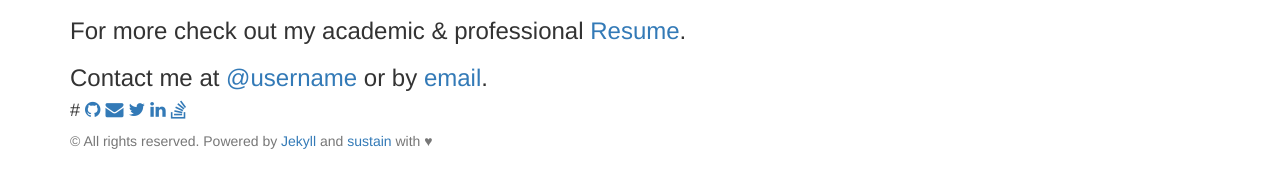
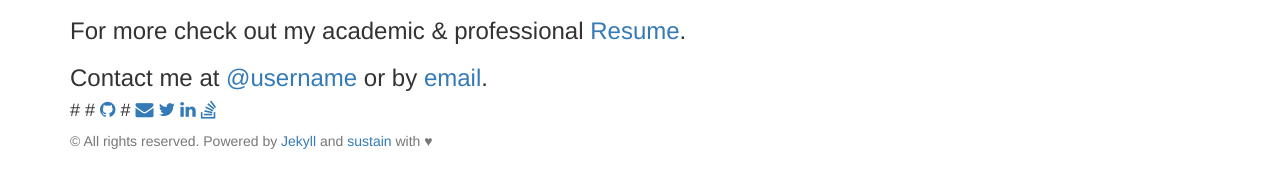
Before and after one commit to jekyllt/sustain, a Jekyll site: the page built from index.html, in a window 1280 px wide. Shown: the part 234-422 px from the top of the page. Built offline with Jekyll 4.4.1, drawn with Linux system fonts in a browser that asks for light colours; nearby versions of some CDN libraries; the list of posts is cut into pages by our own code.

Commit message:
Update social.html

```diff
--- a/_includes/social.html
+++ b/_includes/social.html
@@ -1,8 +1,8 @@
 <div class="social">
 	<h4>
-    {% if site.github %}
+#    {% if site.github %}
 	#  <a href="http://github.com/{{ site.github }}"><i class="fa fa-github"></i></a>
-    {% endif %}
+#    {% endif %}
     {% if site.email %}
 	  <a href="mailto:{{ site.email}}"><i class="fa fa-envelope"></i></a>
     {% endif %}
```
